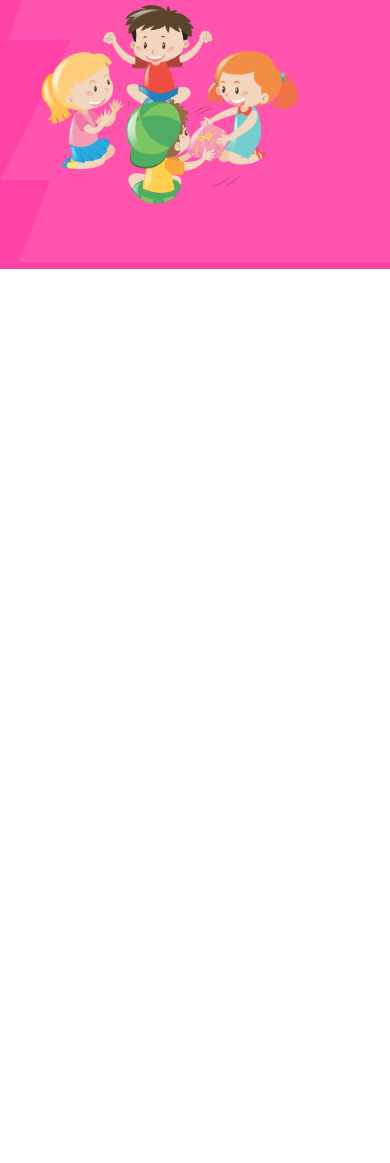
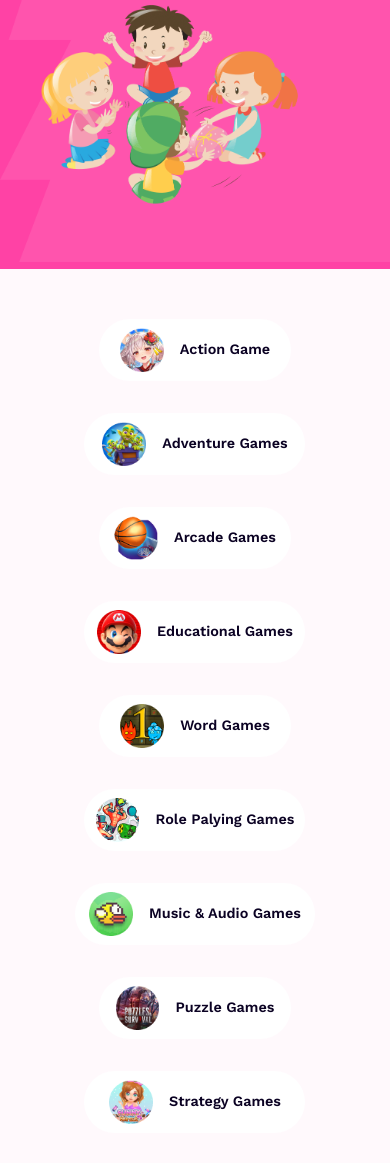
Before and after one commit to developerujjal/b8a2-gamer-zone, a plain HTML site: page index.html in a window 390 px wide. Shown: the part 6120-7283 px from the top of the page. Before the commit the page ends 6389 px from the top, so only its background shows below. Drawn offline with nearby package versions, Linux system fonts and the light colour scheme.

Commit message:
Completed gamelist section

```diff
--- a/css/style.css
+++ b/css/style.css
@@ -545,12 +545,67 @@ ul.mainList li {
 }
 
 
+/* GameList Section */
+
+.gameList-wrapper {
+    display: flex;
+    flex-wrap: wrap;
+    justify-content: center;
+    column-gap: 8px;
+    row-gap: 32px;
+    align-items: center;
+}
+
+.gameList-singel-box {
+    display: flex;
+    align-items: center;
+    justify-content: center;
+    font-size: 0.9rem;
+    padding: 7px 10px;
+    border-radius: 37px;
+    height: 62px;
+    width: 192px;
+    background-color: #FFFFFF;
+    font-weight: 600;
+    color: #0B0223;
+    transition: border, color 0.4s ease;
+}
+
+
+.singel-boxImg img {
+    width: 73%;
+    display: block;
+}
+
+
+section.gameList-section {
+    background-color: #FFF9FC;
+    padding: 50px 0px;
+}
+
+.gameList-singel-box:hover{
+    border: 1px solid #FF42A5;
+    color: #FF42A5;
+    cursor: pointer;
+}
+
+.boxTwo {
+    width: 221px;
+}
+
+.boxTwo3{
+    width: 240px;
+}
+
+
+
 @media screen and (max-width:639px) {
     .logoAndMenu-wrapper,
     .gamer-section-wrapper,
     .game-videos-box-wrapper,
     .play-game-online-wrapper,
-    .careers-wrapper
+    .careers-wrapper,
+    .gameList-wrapper
     {
         flex-direction: column;
     }
@@ -648,8 +703,6 @@ ul.mainList li {
         justify-content: center;
         align-items: center;
     }
-
-
 
 }
 
--- a/index.html
+++ b/index.html
@@ -203,11 +203,77 @@
             </div>
         </section>
 
-        <section>
+        <section class="gameList-section">
             <div class="container">
+                <div class="gameList-wrapper">
+                    <div class="gameList-singel-box">
+                        <div class="singel-boxImg">
+                            <img src="images/Rectangle 11.png" alt="">
+                        </div>
+                        Action Game
+                    </div>
 
+                    <div class="gameList-singel-box boxTwo">
+                        <div class="singel-boxImg">
+                            <img src="images/Rectangle 12.png" alt="">
+                        </div>
+                        Adventure Games
+                    </div>
+
+                    <div class="gameList-singel-box">
+                        <div class="singel-boxImg">
+                            <img src="images/Rectangle 13.png" alt="">
+                        </div>
+                        Arcade Games
+                    </div>
+
+                    <div class="gameList-singel-box boxTwo">
+                        <div class="singel-boxImg">
+                            <img src="images/Rectangle 14.png" alt="">
+                        </div>
+                        Educational Games
+                    </div>
+
+                    <div class="gameList-singel-box">
+                        <div class="singel-boxImg">
+                            <img src="images/Rectangle 15.png" alt="">
+                        </div>
+                        Word Games
+                    </div>
+
+                    <div class="gameList-singel-box boxTwo">
+                        <div class="singel-boxImg">
+                            <img src="images/Rectangle 16.png" alt="">
+                        </div>
+                        Role Palying Games
+                    </div>
+
+                    <div class="gameList-singel-box boxTwo3">
+                        <div class="singel-boxImg">
+                            <img src="images/Rectangle 17.png" alt="">
+                        </div>
+                        Music & Audio Games
+                    </div>
+
+                    <div class="gameList-singel-box">
+                        <div class="singel-boxImg">
+                            <img src="images/Rectangle 18.png" alt="">
+                        </div>
+                        Puzzle Games
+                    </div>
+
+                    <div class="gameList-singel-box boxTwo">
+                        <div class="singel-boxImg">
+                            <img src="images/Rectangle 19.png" alt="">
+                        </div>
+                        Strategy Games
+                    </div>
+
+                </div>
             </div>
         </section>
+
+
     </main>
 </body>
 
```
